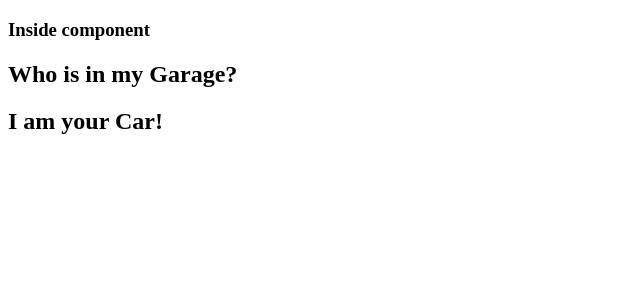
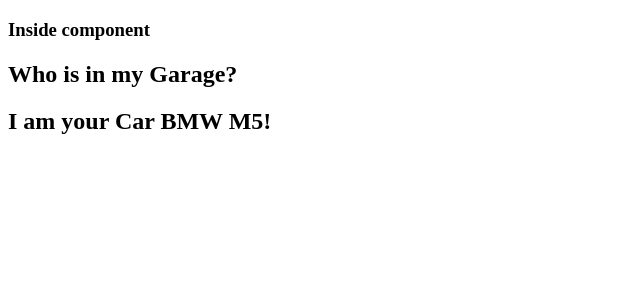
Before and after one commit to muazimmaqbool/Reactjs-with-Me, a React (Create React App) app: page / in a window 1280 px wide. Shown: the top 300 px of the page, without its empty margins (0-640 px from the left). Built offline with nearby package versions, Linux system fonts and the light colour scheme.

Commit message:
Components in react

```diff
--- a/src/Components/Com.jsx
+++ b/src/Components/Com.jsx
@@ -1,32 +1,35 @@
-import React from 'react'
+import React from "react";
 
 //Read Documentation below
 const Com = () => {
   return (
     <>
-    <h3>Inside component</h3>
-    {/*using another component inside Com component */}
-    <Garage/>
+      <h3>Inside component</h3>
+      {/*using another component inside 'Com' component */}
+      <Garage />
     </>
-  )
-}
+  );
+};
 //component 1
-function Car(){
-    return(
-        <h2>I am your Car!</h2>
-    )
+function Car() {
+  return <h2>I am your Car <CarName/>!</h2>;
 }
 //component 2
-function Garage(){
-    return(
-        <>
-            <h2>Who is in my Garage?</h2>
-            <Car/>
-            {/*accessing Car component from Garage component */}
-        </>
-    )
+function Garage() {
+  return (
+    <>
+      <h2>Who is in my Garage?</h2>
+      <Car />
+      {/*accessing Car component from Garage component */}
+    </>
+  );
 }
-export default Com
+export default Com;
+
+//component 3
+function CarName(){
+    return <>BMW M5</>
+}
 
 /*
 React Components:
@@ -49,12 +52,12 @@ React Components:
                     return <h2>Hi, I am a Car!</h2>;
                 }
             }
-            {if you want to take a look at class components visit this link: https://www.w3schools.com/REACT/react_class.asp}
+            {if you want to take a look on class components visit this link: https://www.w3schools.com/REACT/react_class.asp}
 
     >Function Component
         Here is the same example as above, but created using a Function component instead.
         A Function component also returns HTML, and behaves much the same way as a Class component,
-        but Function components can be written using much less code, are easier to understand,
+        but Function components can be written using much less code, and are easier to understand,
         and will be preferred to use.
 
         Example:
@@ -62,6 +65,9 @@ React Components:
             function Car() {
                 return <h2>Hi, I am a Car!</h2>;
             }
-
+            or
+            const Car=()=>{
+                return <h2>Hi, I am a Car!</h2>;
+            }
 
 */
```
